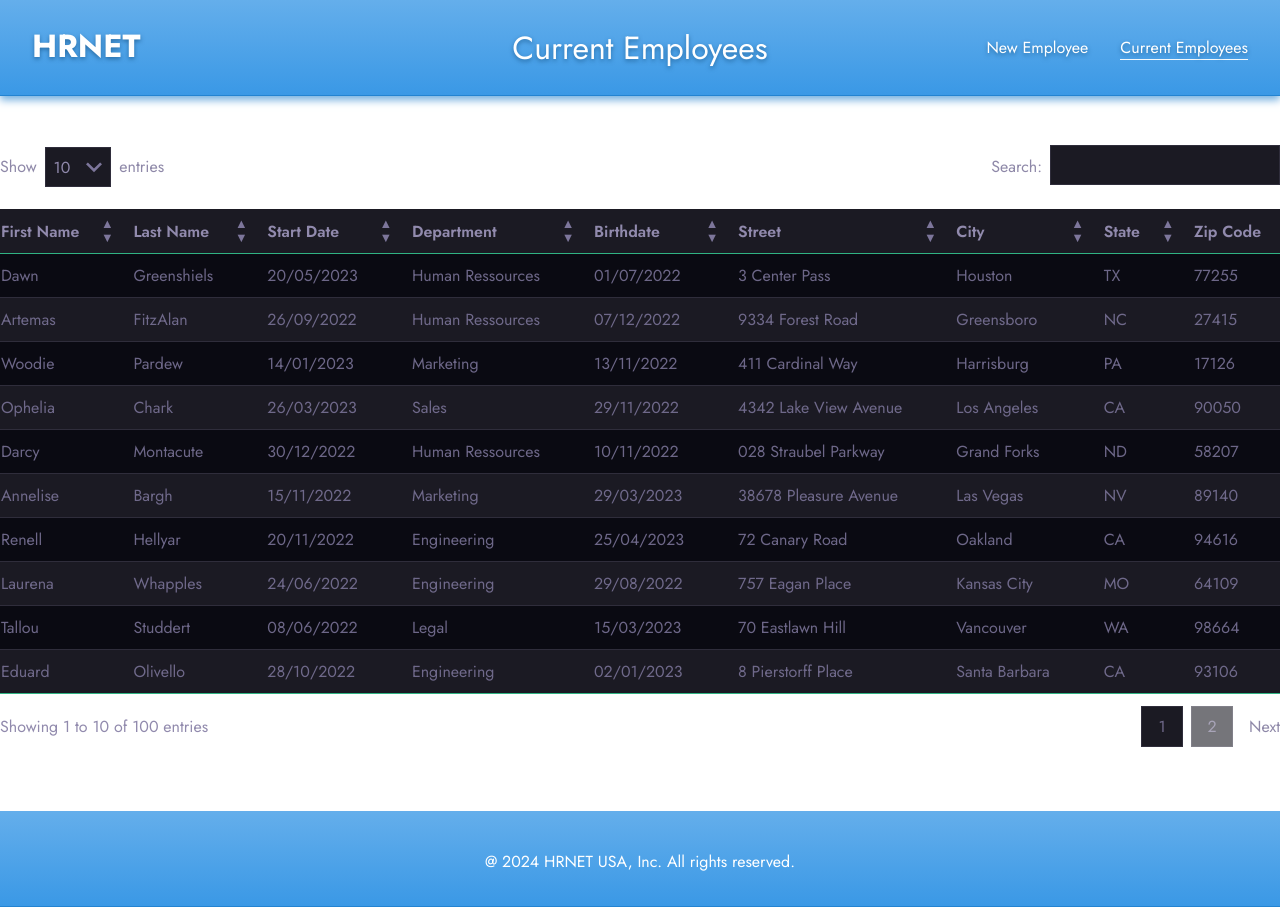
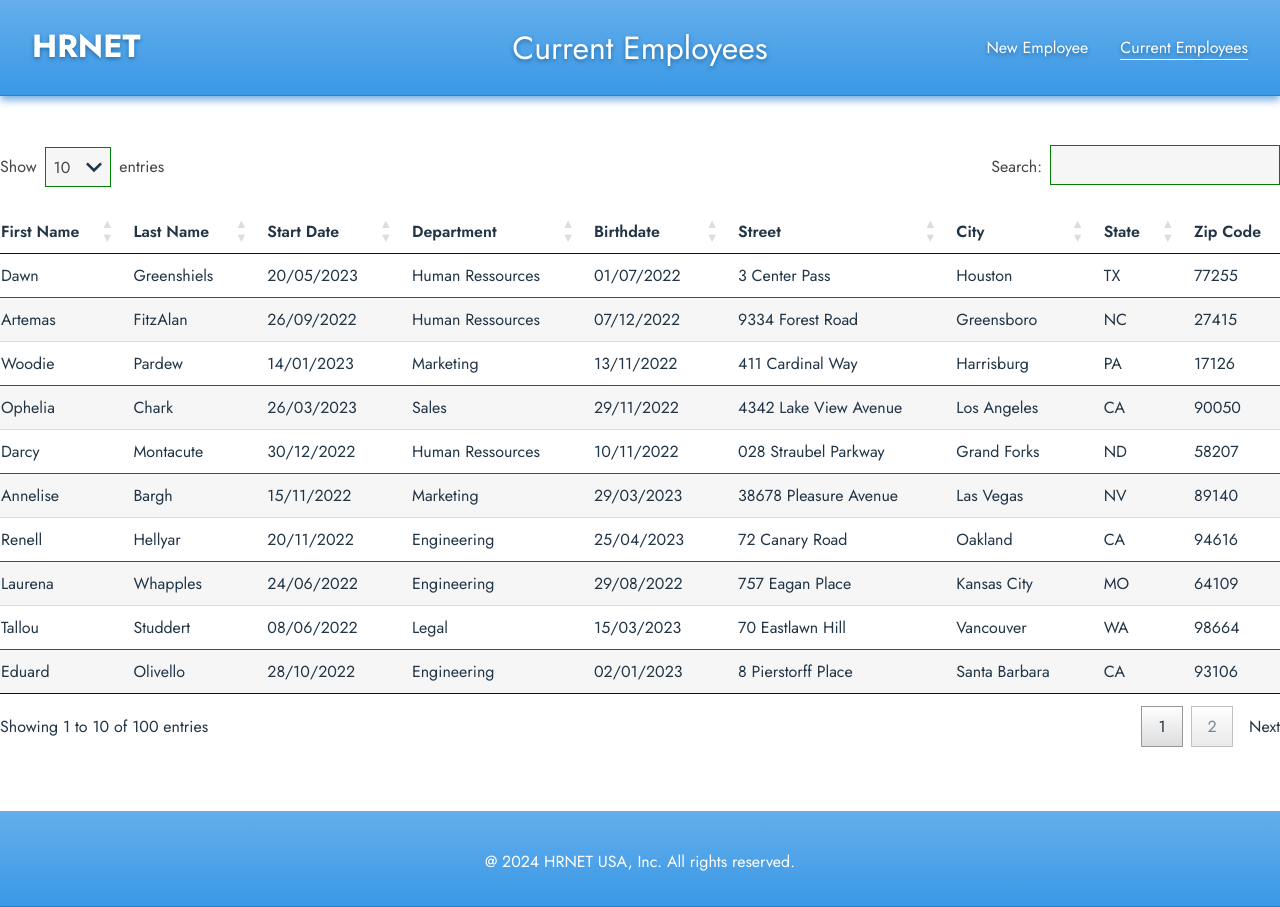
Before and after one commit to ask0ldd/Schoolwork-P14-StateAdded, a React (Vite) app: page /Schoolwork-P14-StateAdded/employee-list in a window 1280 px wide. Built offline with nearby package versions, Linux system fonts and the light colour scheme.

Commit message:
custom presets set but hovered

```diff
--- a/src/components/DatasTable/Table.tsx
+++ b/src/components/DatasTable/Table.tsx
@@ -53,7 +53,7 @@ function Table() {
             <tr onMouseOut={() => setHoverTR(-1)} onMouseEnter={() => setHoverTR(index)}
                 style={ hoverTR === index ? hoverRowStyle
                 : {...isRowOdd(index) ? oddRowPreset : evenRowPreset,
-                borderBottom : isLastRow(index, rowsToDisplay.length-1) ? 'none' : oddRowPreset.borderBottom}}
+                borderBottom : isLastRow(index, rowsToDisplay.length-1) ? 'none' : (isRowOdd(index) ? oddRowPreset.borderBottom : evenRowPreset.borderBottom)}}
                 key={'trtable-'+index} className={isRowOdd(index) + isLastRow(index, rowsToDisplay.length-1)}>
               {[...tableAccessors].map((key : string) => (
                 <td key={'tdtable-'+key+'-'+index}>{datarow[key as keyof typeof datarow]}</td>
--- a/src/components/DatasTable/presets/basePreset.ts
+++ b/src/components/DatasTable/presets/basePreset.ts
@@ -70,18 +70,36 @@ export const basePreset : IPreset = {
         } as IPreset;
     },
     setSeparatorColor: function (color: string): IPreset {
-        throw new Error("Function not implemented.");
+        return { ...this,
+            firstnLastRowSeparatorsColor : color
+        } as IPreset;
     },
     setTHStyle: function ({ textColor, background, arrowColor, activeArrowColor }: { textColor: string; background: string; arrowColor: string; activeArrowColor: string; }): IPreset {
-        throw new Error("Function not implemented.");
+        return { ...this,
+            th : {...this.th,
+                textColor,
+                backgroundColor : background,
+                arrow : {activeColor : activeArrowColor, inactiveColor : arrowColor}
+            }
+        } as IPreset;
     },
     setHoveredElementsStyle: function ({ textColor, background }: { textColor: string; background: string; }): IPreset {
-        throw new Error("Function not implemented.");
+        throw new Error("Function not implemented." + textColor + background);
     },
     setOddRowsStyle: function ({ background, separatorColor }: { background: string; separatorColor: string; }): IPreset {
-        throw new Error("Function not implemented.");
+        return { ...this,
+            oddRow : {...this.oddRow,
+                backgroundColor : {...this.oddRow.backgroundColor, default: background},
+                bottomSeparatorColor : separatorColor,
+            }
+        } as IPreset;
     },
-    setEvenRowsStyle: function ({ background, separatorColor }: { background: string; separatorColor: string; }): IPreset {
-        throw new Error("Function not implemented.");
+    setEvenRowsStyle: function ({ background, separatorColor }: { background: string; separatorColor: string;}): IPreset {
+        return { ...this,
+            evenRow : {...this.evenRow,
+                backgroundColor : {...this.evenRow.backgroundColor, default: background},
+                bottomSeparatorColor : separatorColor,
+            }
+        } as IPreset;
     }
 }
--- a/src/pages/CurrentEmployees.tsx
+++ b/src/pages/CurrentEmployees.tsx
@@ -38,7 +38,10 @@ function CurrentEmployees() {
     <>
       <Header pageTitle='Current Employees'/>
       <main className='mainCE'>
-        <DatasTable tableModel={tableModel} tableDatas={employeesList} preset={darkGreenPreset}/>
+        <DatasTable tableModel={tableModel} tableDatas={employeesList} preset={
+          basePreset.setEvenRowsStyle({background:'white', separatorColor:'red'})
+          .setBordersColors({_default : 'green', focus : 'yellow'})
+          }/>
       </main>
       <Footer/>
     </>
```
